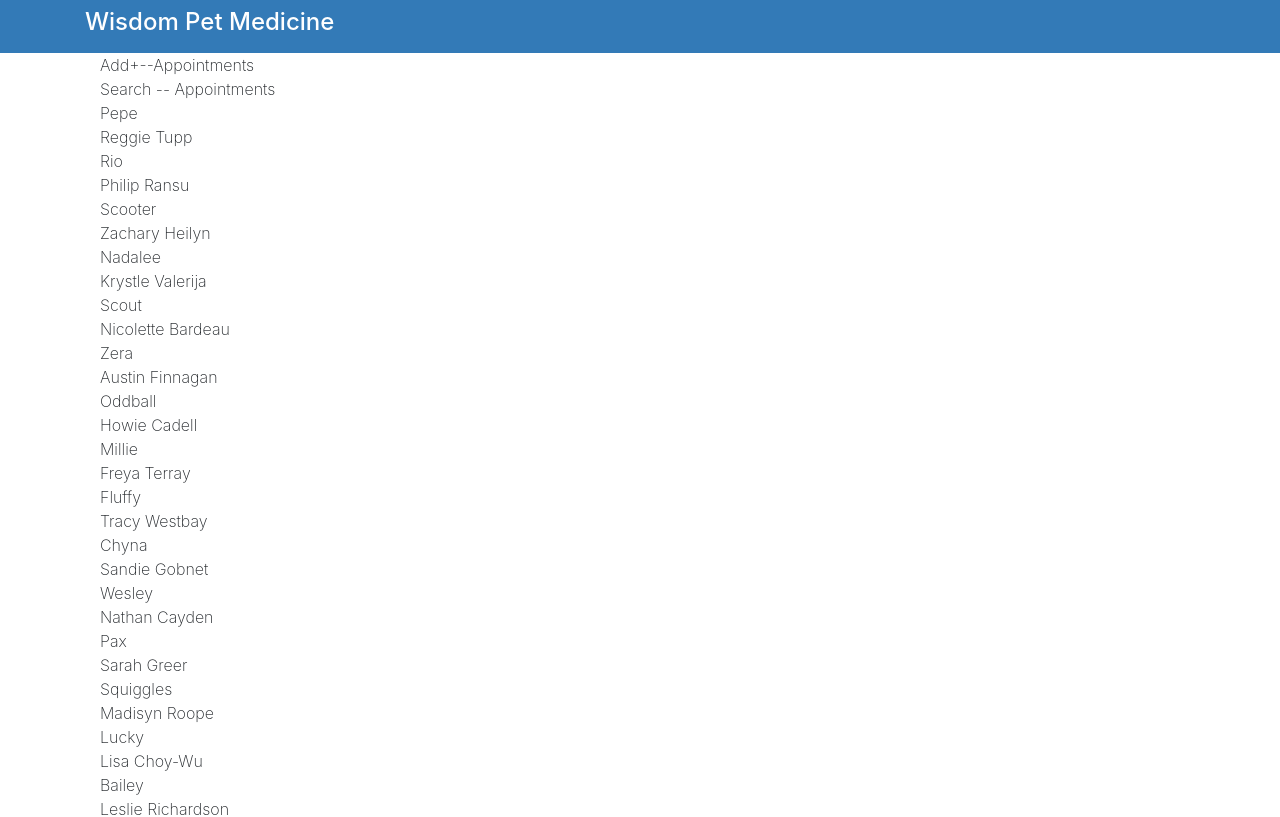
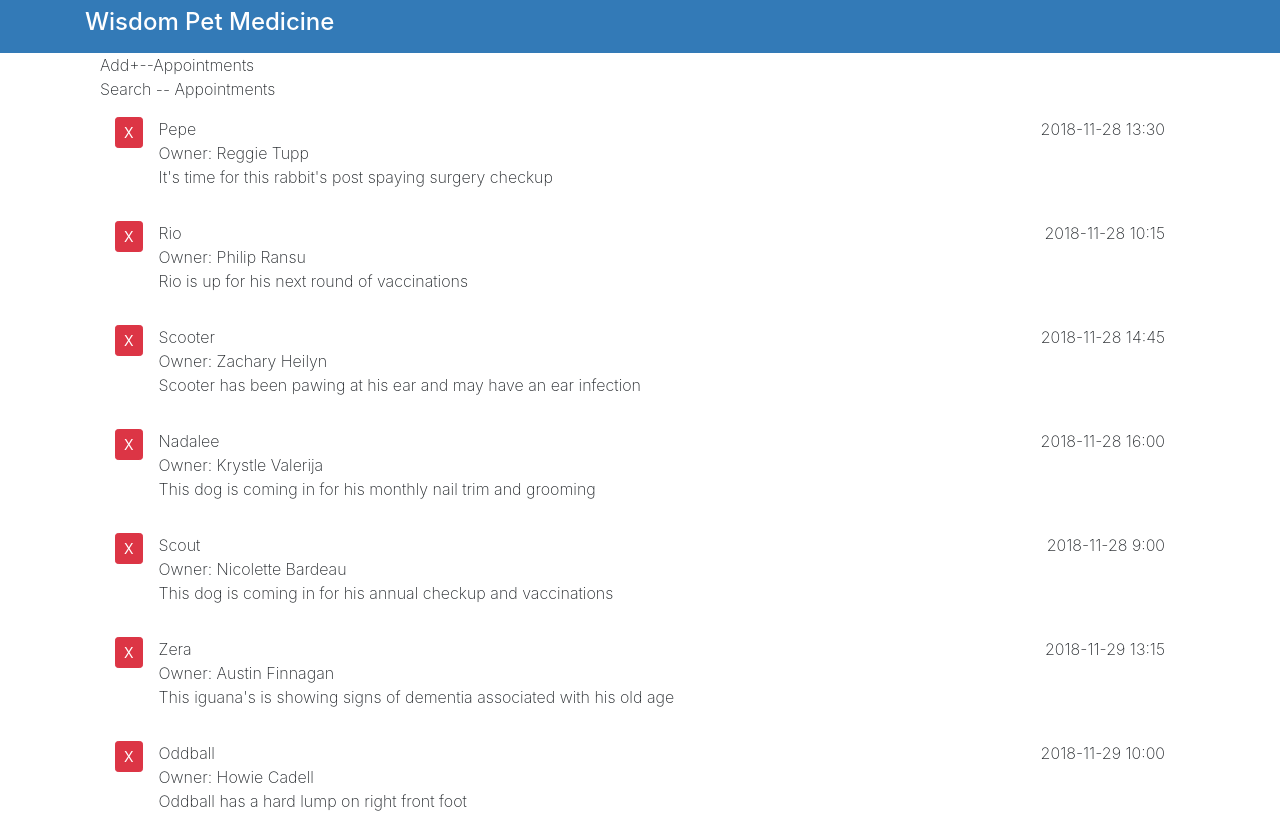
Before and after one commit to rendrap/react-web-interface, a React (Create React App) app: page / in a window 1280 px wide. Shown: the top 817 px of the page. Built offline with nearby package versions, Linux system fonts and the light colour scheme.

Commit message:
pass props to ListAppointmens components

```diff
--- a/src/components/ListAppointments.js
+++ b/src/components/ListAppointments.js
@@ -1,17 +1,32 @@
 import React, { Component } from 'react';
 
 class ListAppointments extends Component {
-  render () {
+    render() {
+        return (
+            <div className="appointment-list item-list mb-3">
+        { this.props.appointments.map( (item, index) => (
+            <div key= {index} className="pet-item col media py-3">
+              <div className="mr-3">
+                <button className="pet-delete btn btn-sm btn-danger">X</button>
+              </div>
 
-    const listItems = this.props.appointments.map((item, index) => (
-      <div>
-        <div key={index}>{ item.petName }</div>
-        <div key={index}>{ item.ownerName }</div>
+              <div className="pet-info media-body">
+                <div className="pet-head d-flex">
+                  <span className="pet-name">{item.petName}</span>
+                  <span className="apt-date ml-auto">{item.aptDate}</span>
+                </div>
+
+                <div className="owner-name">
+                  <span className="label-item">Owner: </span>
+                  <span>{item.ownerName}</span>
+                </div>
+                <div className="apt-notes">{item.aptNotes}</div>
+              </div>
+            </div>
+        ))}
       </div>
-      ));
-
-    return <div>{listItems}</div>;
-  }
+        );
+    }
 }
 
 export default ListAppointments;
```
